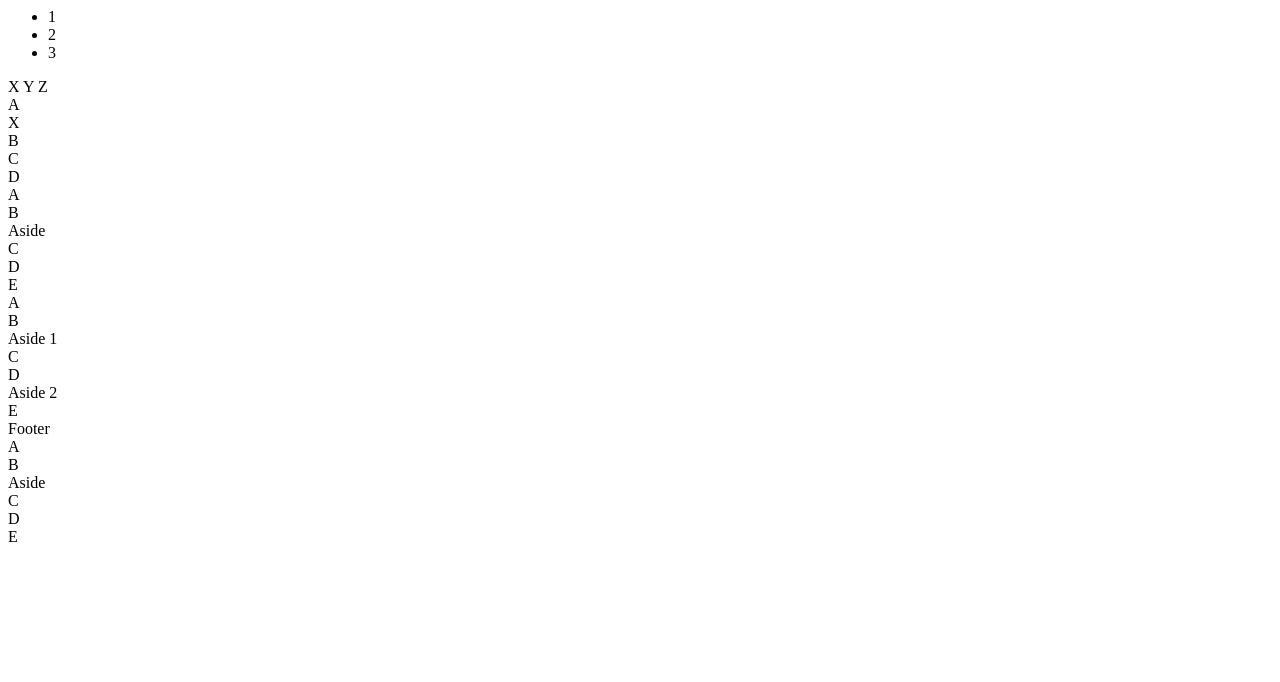
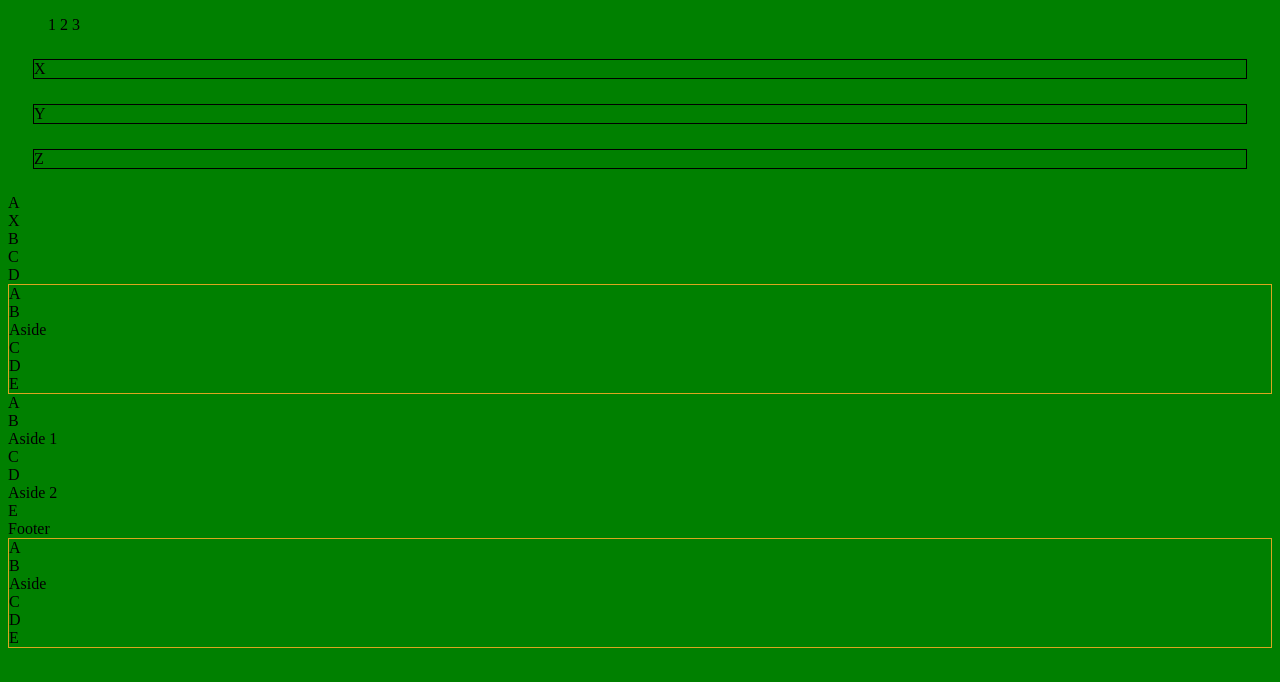
Before and after one commit to OwenHerndon/pseudo-class, a plain HTML site: page index.html in a window 1280 px wide. Drawn offline with Linux system fonts and the light colour scheme.

Commit message:
styled css

```diff
--- a/index.html
+++ b/index.html
@@ -1,3 +1,10 @@
+<!DOCTYPE html>
+<html>
+<head>
+  <title>Pseudo-class</title>
+  <link rel="stylesheet" type="text/css" href="pseudo.css">
+</head>
+<body>
 <ul class="top">
   <li class="block">1</li>
   <li class="block">2</li>
@@ -44,3 +51,6 @@
   <section> D </section>
   <section> E </section>
 </article>
+
+</body>
+</html>
--- a/pseudo.css
+++ b/pseudo.css
@@ -0,0 +1,21 @@
+body{
+	background: green;
+}
+
+ul{
+	list-style-type: none;
+}
+
+li{
+	display: inline;
+}
+
+span{
+	display: block;
+	border: 1px solid black;
+	margin: 25px;
+}
+
+article:nth-child(2n+0){
+	border: 1px solid goldenrod;
+}
```
